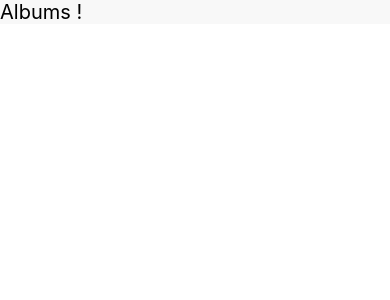
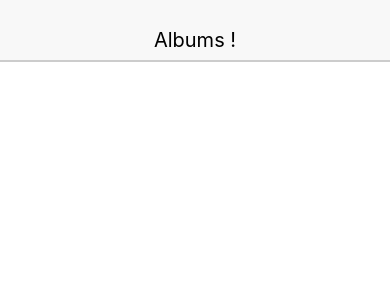
Before and after one commit to NickFoden/react-native-albums, a React Native app: screen / in a window 390 px wide. Shown: the top 300 px of the page. Built offline with nearby package versions, Linux system fonts and the light colour scheme.

Commit message:
Styling header with shadowOffset.

```diff
--- a/src/components/header.js
+++ b/src/components/header.js
@@ -13,7 +13,14 @@ const Header = () => {
 
 const styles = {
     viewStyle: {
-        backgroundColor: '#F8F8F8'
+        backgroundColor: '#F8F8F8',
+        justifyContent: 'center',
+        alignItems: 'center',
+        height: 60,
+        paddingTop: 20,
+        shadowColor: '#000',
+        shadowOffset: { width: 0, height: 2 },
+        shadowOpacity: 0.2
     },
     textStyle : {
         fontSize: 20
```
